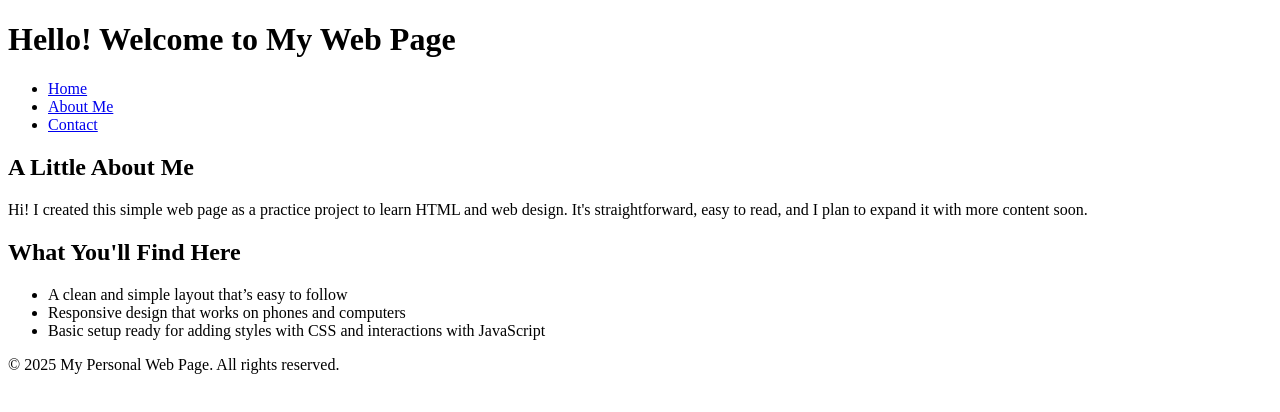
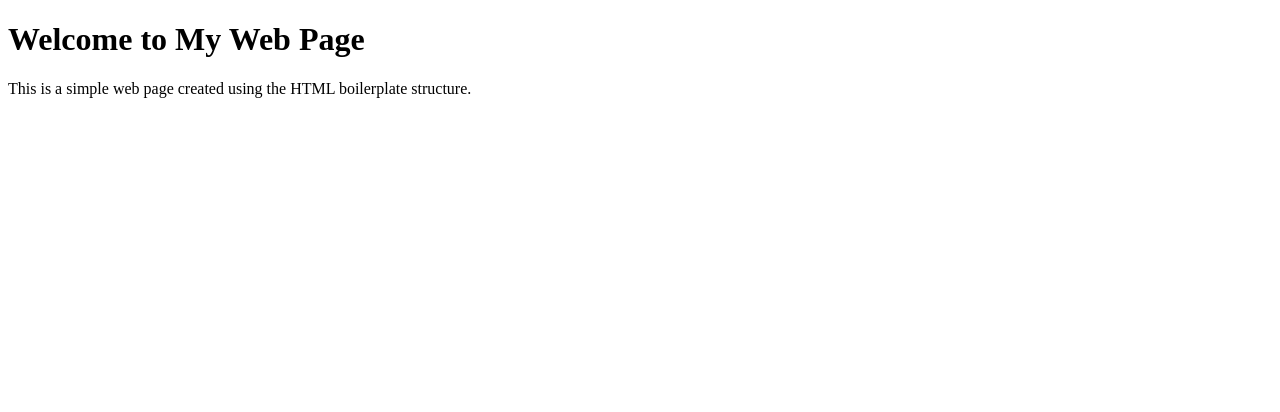
Before and after one commit to aayushmathur9017/wd-project-1, a plain HTML site: page index.html in a window 1280 px wide. Drawn offline with Linux system fonts and the light colour scheme.

Commit message:
Update index.html

```diff
--- a/index.html
+++ b/index.html
@@ -1,44 +1,12 @@
 <!DOCTYPE html>
 <html lang="en">
 <head>
-  <meta charset="UTF-8">
-  <meta name="viewport" content="width=device-width, initial-scale=1.0">
-  <meta name="description" content="A simple personal web page example">
-  <title>My Personal Web Page</title>
-  <link rel="stylesheet" href="style.css">
+    <meta charset="UTF-8">
+    <meta name="viewport" content="width=device-width, initial-scale=1.0">
+    <title>My First Web Page</title>
 </head>
 <body>
-
-  <header>
-    <h1>Hello! Welcome to My Web Page</h1>
-    <nav>
-      <ul>
-        <li><a href="#">Home</a></li>
-        <li><a href="#">About Me</a></li>
-        <li><a href="#">Contact</a></li>
-      </ul>
-    </nav>
-  </header>
-
-  <main>
-    <section>
-      <h2>A Little About Me</h2>
-      <p>Hi! I created this simple web page as a practice project to learn HTML and web design. It's straightforward, easy to read, and I plan to expand it with more content soon.</p>
-    </section>
-
-    <section>
-      <h2>What You'll Find Here</h2>
-      <ul>
-        <li>A clean and simple layout that’s easy to follow</li>
-        <li>Responsive design that works on phones and computers</li>
-        <li>Basic setup ready for adding styles with CSS and interactions with JavaScript</li>
-      </ul>
-    </section>
-  </main>
-
-  <footer>
-    <p>&copy; 2025 My Personal Web Page. All rights reserved.</p>
-  </footer>
-
+    <h1>Welcome to My Web Page</h1>
+    <p>This is a simple web page created using the HTML boilerplate structure.</p>
 </body>
 </html>
```
